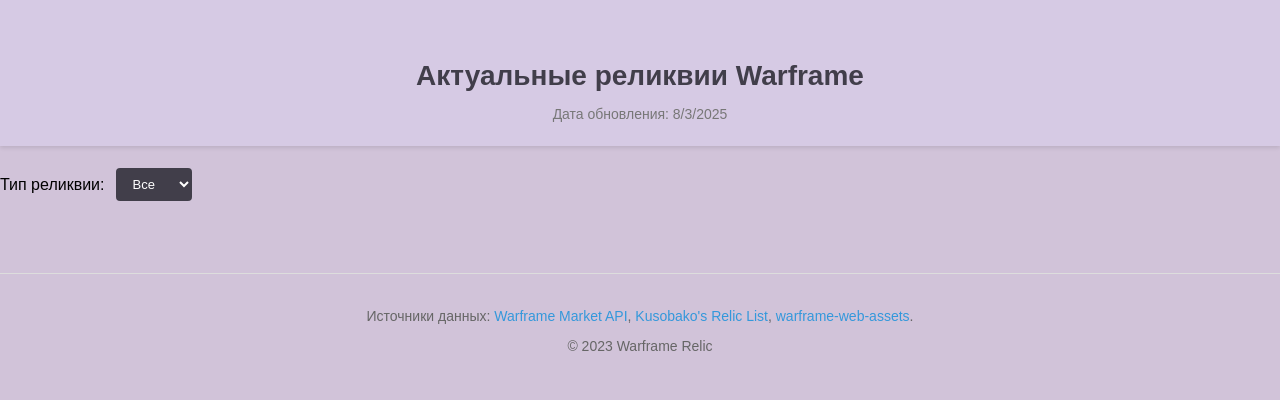
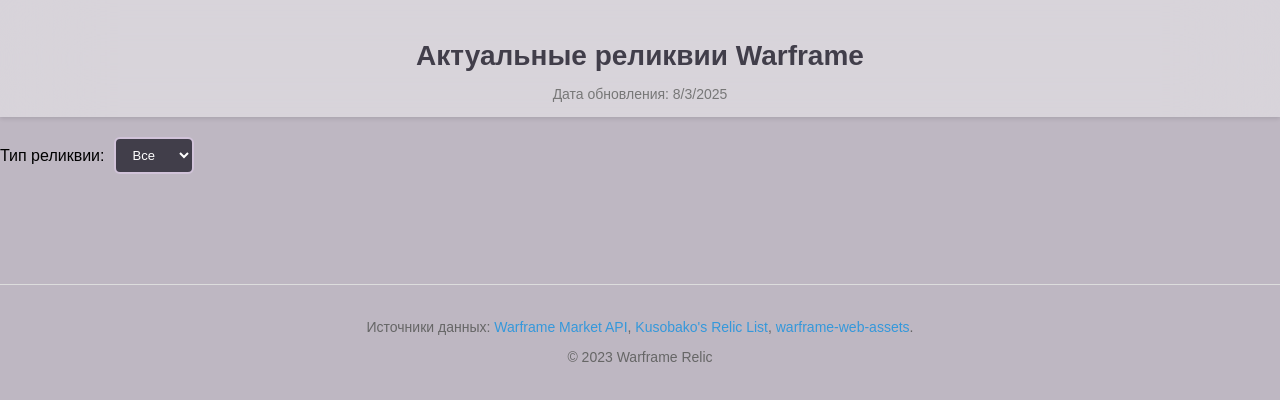
Before and after one commit to GiKulikov/warframe-relic, a website: page path_actual_relics/actual_relics.html in a window 1280 px wide. Drawn offline with Linux system fonts and the light colour scheme; no server answers.

Commit message:
Updated design

```diff
--- a/path_actual_relics/actual_relics.css
+++ b/path_actual_relics/actual_relics.css
@@ -1,10 +1,10 @@
 body {
   font-family: sans-serif;
-  background-color: #d1c3d9;
+  background-color: #beb7c2;
   margin: 0;
 }
 main {
-  padding-bottom: 4 0px; /* Добавь отступ снизу */
+  padding-bottom: 40px;
 }
 header {
   position: sticky;
@@ -12,11 +12,11 @@
   left: 0;
   right: 0;
   text-align: center;
-  background: rgba(215, 202, 228, 0.956); /* Semi-transparent background */
-  backdrop-filter: blur(10px); /* Blur effect */
-  -webkit-backdrop-filter: blur(10px); /* For Safari */
+  background: rgba(255, 255, 255, 0.4);
+  backdrop-filter: blur(50px);
+  -webkit-backdrop-filter: blur(10px);
   z-index: 1000;
-  padding: 60px 0 10px 0;
+  padding: 40px 0 1px 0;
   box-shadow: 0 2px 4px rgba(0, 0, 0, 0.1);
   margin: 0 auto;
 }
@@ -63,13 +63,13 @@
 
 /* Карточка */
 .relic-card {
-  background-color: #ede3f8eb;
+  background-color: #d5cfd9;
   border-radius: 12px;
   box-shadow: 0 2px 10px rgba(0, 0, 0, 0.093);
   padding: 15px 20px;
   display: flex;
-  backdrop-filter: blur(20px); /* Blur effect */
-  -webkit-backdrop-filter: blur(10px); /* For Safari */
+  backdrop-filter: blur(20px);
+  -webkit-backdrop-filter: blur(10px);
   flex-direction: column;
   justify-content: space-between;
   transition: transform 0.2s ease;
@@ -100,11 +100,7 @@
   margin-top: auto;
   text-align: right;
 }
-footer {
-  margin-top: 0;
-  padding-top: 40px; /* Вместо margin-top */
-  background-color: #d1c3d9; /* Совпадает с фоном body */
-}
+
 a.market-link {
   background-color: #413e4a;
   color: white;
--- a/path_prime/prime_details.css
+++ b/path_prime/prime_details.css
@@ -1,6 +1,6 @@
 body {
   font-family: sans-serif;
-  background-color: #d1c3d9;
+  background-color: #beb7c2;
   margin: 50px 0 0; /* Adjusted for fixed navbar */
 }
 
@@ -32,7 +32,7 @@
 }
 
 .part-card {
-  background-color: #ede3f8eb;
+  background-color: #d5cfd9;
   border-radius: 12px;
   box-shadow: 0 2px 10px rgba(0, 0, 0, 0.093);
   padding: 15px 20px;
--- a/path_prime/primes.css
+++ b/path_prime/primes.css
@@ -1,6 +1,6 @@
 body {
   font-family: sans-serif;
-  background-color: #d1c3d9;
+  background-color: #beb7c2;
   margin: 0;
 
 }
@@ -11,11 +11,11 @@
   left: 0;
   right: 0;
   text-align: center;
-  background: rgba(215, 202, 228, 0.956); /* Semi-transparent background */
-  backdrop-filter: blur(10px); /* Blur effect */
-  -webkit-backdrop-filter: blur(10px); /* For Safari */
+  background: rgba(255, 255, 255, 0.4);
+  backdrop-filter: blur(50px);
+  -webkit-backdrop-filter: blur(10px);
   z-index: 1000;
-  padding: 60px 0 10px 0;
+  padding: 40px 0px 1px 0px;
   box-shadow: 0 2px 4px rgba(0, 0, 0, 0.1);
   margin: 0 auto;
 }
@@ -37,7 +37,7 @@
 }
 
 .prime-card {
-  background: #ede3f8eb;
+  background: #d5cfd9;
   border-radius: 12px;
   box-shadow: 0 4px 10px rgba(0, 0, 0, 0.1);
   padding: 20px;
--- a/style.css
+++ b/style.css
@@ -7,6 +7,7 @@
 body {
   font-family: sans-serif;
   background-color:#d1c3d9;
+
 }
 
 .navbar {
```
